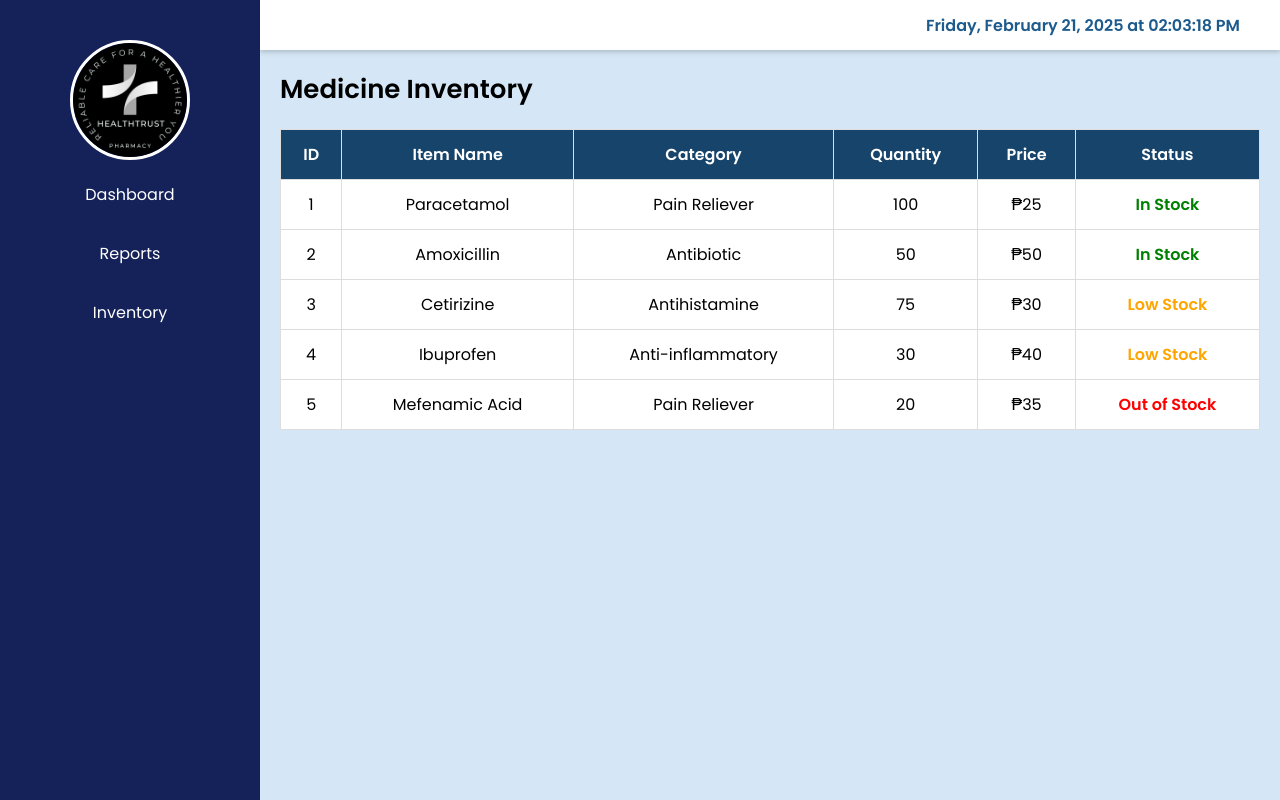
After one commit to yangGonzaga25/VitalTrack, a Django app: page /inventory/ in a window 1280 px wide. The commit adds this page. Run offline with Django 5.2, Linux system fonts and the light colour scheme.

Commit message:
Activity 2 - Dashboard

```diff
--- a/portfolio/urls.py
+++ b/portfolio/urls.py
@@ -1,5 +1,5 @@
 from django.urls import path
-from .views import index, about, contact, portfoliopage  #
+from .views import index, about, contact, portfoliopage, activity2_dashboard, reports, inventory
 
 app_name = "portfolio"
 
@@ -8,4 +8,7 @@ urlpatterns = [
     path('portfoliopage/', portfoliopage, name='portfoliopage'),
     path('about/', about, name='about'),
     path('contact/', contact, name='contact'),
+    path('activity2/', activity2_dashboard, name='activity2_dashboard'),
+    path('reports/', reports, name='reports'),
+    path('inventory/', inventory, name='inventory'),
 ]
--- a/portfolio/views.py
+++ b/portfolio/views.py
@@ -1,4 +1,6 @@
 from django.shortcuts import render
+import random
+from datetime import datetime, timedelta
 
 def index(request):
     return render(request, 'pages/portfolio.html')
@@ -11,3 +13,77 @@ def contact(request):
 
 def portfoliopage(request):
     return render(request, 'pages/portfoliopage.html')
+
+def activity2_dashboard(request):
+    data = [
+        {"title": "Users", "count": 150},
+        {"title": "Orders", "count": 320},
+        {"title": "Revenue", "count": 12450},
+    ]
+    return render(request, 'pages/activity2_dashboard.html', {'data': data})
+
+
+def reports(request):
+    orders = [
+        {"id": 1, "customer": "Juan Dela Cruz", "product": "Paracetamol", "quantity": 2, "total_price": "₱50", "date": "2025-02-19"},
+        {"id": 2, "customer": "Maria Santos", "product": "Amoxicillin", "quantity": 1, "total_price": "₱50", "date": "2025-02-18"},
+        {"id": 3, "customer": "Jose Rizal", "product": "Cetirizine", "quantity": 3, "total_price": "₱90", "date": "2025-02-17"},
+        {"id": 4, "customer": "Andres Bonifacio", "product": "Ibuprofen", "quantity": 1, "total_price": "₱40", "date": "2025-02-16"},
+        {"id": 5, "customer": "Melchora Aquino", "product": "Mefenamic Acid", "quantity": 2, "total_price": "₱70", "date": "2025-02-15"},
+    ]
+
+    filipino_names = [
+        "Emilio Aguinaldo", "Gabriela Silang", "Marcelo Del Pilar", "Diego Silang", "Tandang Sora",
+        "Apolinario Mabini", "Antonio Luna", "Gregorio Del Pilar", "Manuel Quezon", "Sergio Osmeña",
+        "Lapu-Lapu", "Rajah Humabon", "Corazon Aquino", "Benigno Aquino", "Josefa Llanes Escoda",
+        "Macario Sakay", "Ramon Magsaysay", "Carlos P. Garcia", "Elpidio Quirino", "Mariano Ponce",
+        "Felipe Agoncillo", "Julian Felipe", "Francisco Balagtas", "Leona Florentino", "Ishmael Bernal",
+        "Fernando Poe Jr.", "Lino Brocka", "Manuel Roxas", "Pedro Paterno", "Lope K. Santos",
+        "Juan Luna", "Felix Hidalgo", "Heneral Luna", "Jose Abad Santos", "Simeon Ola",
+        "Vicente Lim", "Gliceria Marella de Villavicencio", "Anastacio Caedo", "Rodolfo Biazon", "Arturo Tolentino",
+        "Paeng Nepomuceno", "Manny Pacquiao", "Efren Bata Reyes", "Lea Salonga", "Dingdong Dantes",
+        "Angel Locsin", "Sarah Geronimo", "Catriona Gray", "Pia Wurtzbach", "Megan Young",
+        "Dona Aurora", "Fidel V. Ramos", "Gloria Macapagal Arroyo", "Sotero Laurel", "Francisco Dagohoy",
+        "Angelica Panganiban", "Daniel Padilla", "Kathryn Bernardo", "Liza Soberano", "Enrique Gil",
+        "Jericho Rosales", "John Lloyd Cruz", "Tirso Cruz", "Boy Abunda", "Judy Ann Santos",
+        "Rica Peralejo", "Charo Santos-Concio", "Gina Lopez", "Jessica Soho", "Mel Tiangco",
+        "Kris Aquino", "Korina Sanchez", "Noli De Castro", "Ted Failon", "Atom Araullo"
+    ]
+
+    medicines = [
+        {"name": "Paracetamol", "price": 25, "max_quantity": 100},
+        {"name": "Amoxicillin", "price": 50, "max_quantity": 50},
+        {"name": "Cetirizine", "price": 30, "max_quantity": 75},
+        {"name": "Ibuprofen", "price": 40, "max_quantity": 30},
+        {"name": "Mefenamic Acid", "price": 35, "max_quantity": 20},
+    ]
+
+    # Generate the rest of the 145 reports
+    for i in range(6, 151):
+        customer_name = filipino_names[(i - 6) % len(filipino_names)]
+        medicine = medicines[i % len(medicines)]
+        quantity = min((i % 5) + 1, medicine["max_quantity"])  # Ensures quantity does not exceed stock
+        total_price = quantity * medicine["price"]
+        date = f"2025-02-{(20 - (i % 20)):02d}"  # Distributes dates within Feb 2025
+
+        orders.append({
+            "id": i,
+            "customer": customer_name,
+            "product": medicine["name"],
+            "quantity": quantity,
+            "total_price": f"₱{total_price}",
+            "date": date
+        })
+
+    return render(request, "pages/reports.html", {"orders": orders})
+
+def inventory(request):
+    items = [
+        {"id": 1, "name": "Paracetamol", "category": "Pain Reliever", "quantity": 100, "price": 25, "status": "In Stock"},
+        {"id": 2, "name": "Amoxicillin", "category": "Antibiotic", "quantity": 50, "price": 50, "status": "In Stock"},
+        {"id": 3, "name": "Cetirizine", "category": "Antihistamine", "quantity": 75, "price": 30, "status": "Low Stock"},
+        {"id": 4, "name": "Ibuprofen", "category": "Anti-inflammatory", "quantity": 30, "price": 40, "status": "Low Stock"},
+        {"id": 5, "name": "Mefenamic Acid", "category": "Pain Reliever", "quantity": 20, "price": 35, "status": "Out of Stock"},
+    ]
+
+    return render(request, 'pages/inventory.html', {'items': items})
--- /dev/null
+++ b/static/css/activity2_dashboard.css
@@ -0,0 +1,224 @@
+/* Modern Activity 2 Dashboard Styles */
+
+@import url('https://fonts.googleapis.com/css2?family=Poppins:wght@300;400;600&display=swap');
+
+* {
+    margin: 0;
+    padding: 0;
+    box-sizing: border-box;
+    font-family: 'Poppins', sans-serif;
+}
+
+body {
+    background-color: #D5E7F6;
+    color: #000000;
+}
+
+.dashboard-layout {
+    display: flex;
+    height: 100vh;
+}
+
+.sidebar {
+    width: 260px;
+    height: 100vh;
+    background: #152259;
+    padding-top: 20px;
+    color: white;
+    position: fixed;
+    top: 0;
+    left: 0;
+    display: flex;
+    flex-direction: column;
+    align-items: center;
+    gap: 10px;
+    transition: 0.3s;
+}
+
+.sidebar h2 {
+    text-align: center;
+    margin-bottom: 20px;
+    font-weight: 600;
+}
+
+.sidebar a {
+    display: block;
+    color: white;
+    text-decoration: none;
+    padding: 12px 20px;
+    width: 80%;
+    text-align: center;
+    border-radius: 8px;
+    transition: all 0.3s ease;
+    font-weight: 500;
+}
+
+.sidebar a:hover {
+    background: rgba(255, 255, 255, 0.2);
+    transform: scale(1.05);
+}
+
+.main-content {
+    margin-left: 260px; /* Push content next to sidebar */
+    display: flex;
+    flex-direction: column;
+    width: calc(100% - 260px); /* Take up remaining space */
+    height: 100vh;
+}
+
+.datetime {
+    margin-right: 20px;
+}
+
+.dashboard-content {
+    padding: 20px;
+    flex-grow: 1; /* Takes up the remaining height */
+    overflow-y: auto; /* Enables scrolling if content overflows */
+}
+
+h2 {
+    font-size: 26px;
+    font-weight: 600;
+    margin-bottom: 20px;
+}
+
+.topnav {
+    background-color: hsl(0, 0%, 100%); /* Your preferred color */
+    color: #1E5B8D;
+    padding: 10px 20px;
+    text-align: right;
+    font-size: 16px;
+    font-weight: bold;
+    display: flex;
+    justify-content: flex-end;
+    align-items: center;
+    height: 50px;
+    box-shadow: 0px 2px 5px rgba(0, 0, 0, 0.2);
+    width: 100%; /* Ensure it stretches fully */
+}
+
+.dashboard-container {
+    display: flex;
+    justify-content: center;
+    gap: 25px;
+    flex-wrap: wrap;
+    margin-top: 20px;
+}
+
+/* Modern Card Design */
+.card {
+    background: rgb(255, 255, 255); /* Glassmorphism effect */
+    backdrop-filter: blur(10px);
+    color: rgb(0, 0, 0);
+    padding: 20px;
+    border-radius: 12px;
+    width: 25rem;
+    text-align: center;
+    box-shadow: 0px 5px 15px rgba(0, 0, 0, 0.2);
+    transition: transform 0.3s ease, box-shadow 0.3s ease;
+}
+
+.card:hover {
+    transform: translateY(-5px);
+    box-shadow: 0px 10px 20px rgba(0, 0, 0, 0.3);
+}
+
+.card i {
+    font-size: 30px;
+    margin-bottom: 10px;
+    color: #1E5B8D;
+}
+
+
+.card h3 {
+    font-size: 1rem;
+    font-weight: 500;
+    margin-bottom: 10px;
+}
+
+.card p {
+    font-size: 1.5rem; /* Increase font size */
+    font-weight: bold; /* Make it heavier */
+}
+
+.styled-table {
+    width: 100%;
+    border-collapse: collapse;
+    margin-top: 0px;
+}
+
+.styled-table th, .styled-table td {
+    border: 1px solid #ddd;
+    padding: 12px;
+    text-align: left;
+    background-color: #ffffff;
+
+}
+
+.styled-table th {
+    background-color: #17446A;
+    color: white;
+}
+
+.table-container {
+    overflow-x: auto;
+    margin-top: 20px;
+}
+
+.table-container {
+    width: 100%;
+    overflow-x: auto;
+    margin-top: 20px;
+}
+
+.styled-table {
+    width: 100%;
+    border-collapse: collapse;
+    font-size: 16px;
+}
+
+.styled-table th, .styled-table td {
+    padding: 12px;
+    border: 1px solid #ddd;
+    text-align: center;
+}
+
+.styled-table th {
+    background-color: #17446A;
+    color: white;
+}
+
+.low-stock {
+    color: orange;
+    font-weight: bold;
+}
+
+.out-of-stock {
+    color: red;
+    font-weight: bold;
+}
+
+.in-stock {
+    color: green;
+    font-weight: bold;
+}
+.logo-container {
+    text-align: center;
+    margin-top: 20px;
+}
+
+.logo-container img {
+    width: 120px;  /* Adjust size as needed */
+    height: 120px;
+    border-radius: 50%;  /* Makes the image circular */
+    object-fit: cover;  /* Ensures it fills the circle properly */
+    display: block;
+    margin:  auto;
+    border: 3px solid #fff; /* Optional: Adds a border around the logo */
+}
+
+
+/* Date & Time Styling */
+.datetime {
+    margin-right: 20px;
+}
--- /dev/null
+++ b/templates/dashboard_base.html
@@ -0,0 +1,53 @@
+{% load static %}
+<!DOCTYPE html>
+<html lang="en">
+<head>
+    <meta charset="UTF-8" />
+    <meta name="viewport" content="width=device-width, initial-scale=1.0" />
+    <title>{% block title %}Dashboard{% endblock %}</title>
+
+    <link rel="stylesheet" href="{% static 'css/activity2_dashboard.css' %}" />
+    <link rel="stylesheet" href="https://cdnjs.cloudflare.com/ajax/libs/font-awesome/6.4.2/css/all.min.css">
+
+    {% block css %}{% endblock %}
+</head>
+<body>
+
+    <div class="dashboard-layout">
+        <!-- Sidebar -->
+        <div class="sidebar">
+            <div class="logo-container">
+                <img src="{% static 'images/act2_logo.png' %}" alt="Activity 2 Logo">
+            </div>
+            <a href="{% url 'portfolio:activity2_dashboard' %}">Dashboard</a>
+            <a href="{% url 'portfolio:reports' %}">Reports</a>
+            <a href="{% url 'portfolio:inventory' %}">Inventory</a>
+        </div>
+
+        <!-- Main Content -->
+        <div class="main-content">
+            <div class="topnav">
+                <div class="datetime" id="datetime"></div>
+            </div>
+
+            <div class="dashboard-content">
+                {% block dashboard_content %}{% endblock %}
+            </div>
+        </div>
+    </div>
+
+    <script>
+        function updateDateTime() {
+            const now = new Date();
+            const options = { weekday: 'long', year: 'numeric', month: 'long', day: 'numeric',
+                              hour: '2-digit', minute: '2-digit', second: '2-digit' };
+            document.getElementById('datetime').textContent = now.toLocaleDateString('en-US', options);
+        }
+
+        setInterval(updateDateTime, 1000);
+        updateDateTime();
+    </script>
+
+</body>
+
+</html>
--- /dev/null
+++ b/templates/pages/inventory.html
@@ -0,0 +1,44 @@
+{% extends 'dashboard_base.html' %}
+{% load static %}
+
+{% block title %}Inventory - Dashboard{% endblock %}
+
+{% block dashboard_content %}
+    <h2>Medicine Inventory</h2>
+
+    <div class="table-container">
+        <table class="styled-table">
+            <thead>
+                <tr>
+                    <th>ID</th>
+                    <th>Item Name</th>
+                    <th>Category</th>
+                    <th>Quantity</th>
+                    <th>Price</th>
+                    <th>Status</th>
+                </tr>
+            </thead>
+            <tbody>
+                {% for item in items %}
+                <tr>
+                    <td>{{ item.id }}</td>
+                    <td>{{ item.name }}</td>
+                    <td>{{ item.category }}</td>
+                    <td>{{ item.quantity }}</td>
+                    <td>₱{{ item.price }}</td>
+                    <td>
+                        <span class="{% if item.status == 'Low Stock' %}low-stock{% elif item.status == 'Out of Stock' %}out-of-stock{% else %}in-stock{% endif %}">
+                            {{ item.status }}
+                        </span>
+                    </td>
+                </tr>
+                {% empty %}
+                <tr>
+                    <td colspan="6" style="text-align:center;">No inventory items found.</td>
+                </tr>
+                {% endfor %}
+            </tbody>
+        </table>
+    </div>
+
+{% endblock %}
```
Also changed, not shown: portfolio/templatetags/custom_filters.py (added, +17 -0 lines), static/css/portfolio.css (+22 -44 lines), templates/base.html (+17 -2 lines), templates/pages/activity2_dashboard.html (added, +32 -0 lines), templates/pages/reports.html (added, +40 -0 lines), portfolio/templatetags/__init__.py (added), static/images/act2_logo.png (added).
